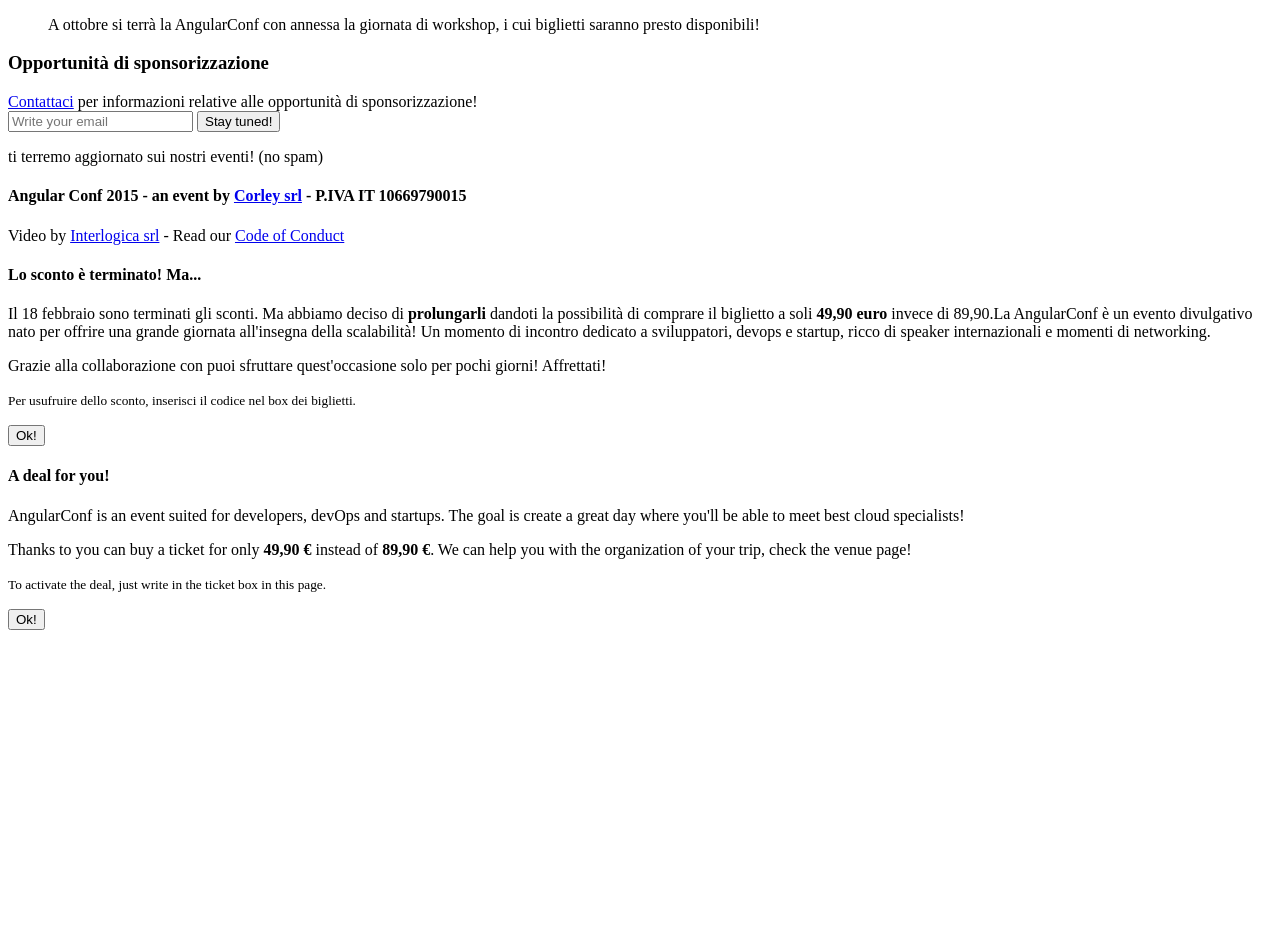
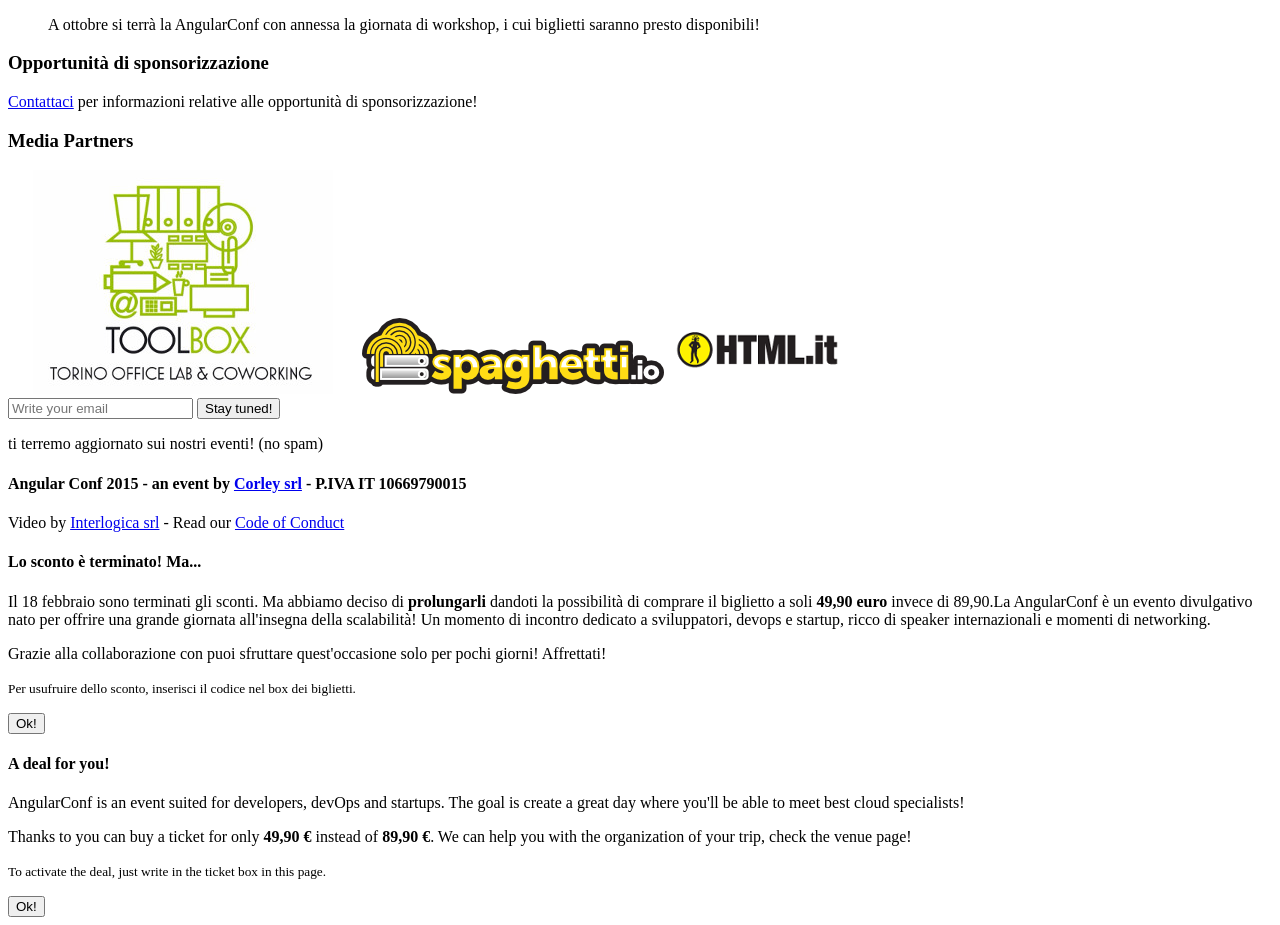
Before and after one commit to cloudconf/2015.angularconf.it, a website: page src/index.html in a window 1280 px wide. Shown: the part 3080-4005 px from the top of the page. Before the commit the page ends 3718 px from the top, so only its background shows below. Drawn offline with nearby package versions, Linux system fonts and the light colour scheme; files whose address does not match are found by name.

Commit message:
media partners

```diff
--- a/src/index.html
+++ b/src/index.html
@@ -292,7 +292,29 @@
                 </div>
 
 
+
+
+                    <div class="row margin_40_0 sponsors">
+                       <div class="col-lg-12 margin_20_0 text-center">
+                           <h3>Media Partners</h3>
+
+                           <div class="row">
+                                <div class="col-lg-12 text-center mediap">
+                                   <!--<a href="http://www.jugtorino.it/" target="_blank"><img src="assets/images/sponsor/jug.jpg"  target="_blank" class="" alt=""></a>-->
+                                   <a href="http://www.toolboxoffice.it" target="_blank"><img src="assets/images/sponsor/toolbox.jpg"  target="_blank" class="" alt=""></a>
+                                   <a href="http://spaghetti.io" target="_blank"><img src="assets/images/sponsor/spaghetti.png"  target="_blank" class="" alt=""></a>
+                                   <a href="http://html.it" target="_blank"><img src="assets/images/sponsor/html.png"  target="_blank" class="" alt=""></a>
+
+                                  </div>
+                            </div>
+                       </div>
+                    </div>
+
+
                   </div>
+
+
+
 
                 <div class="row margin_50_0">
                     <div class="col-lg-12 slogan2 slogan3">
```
